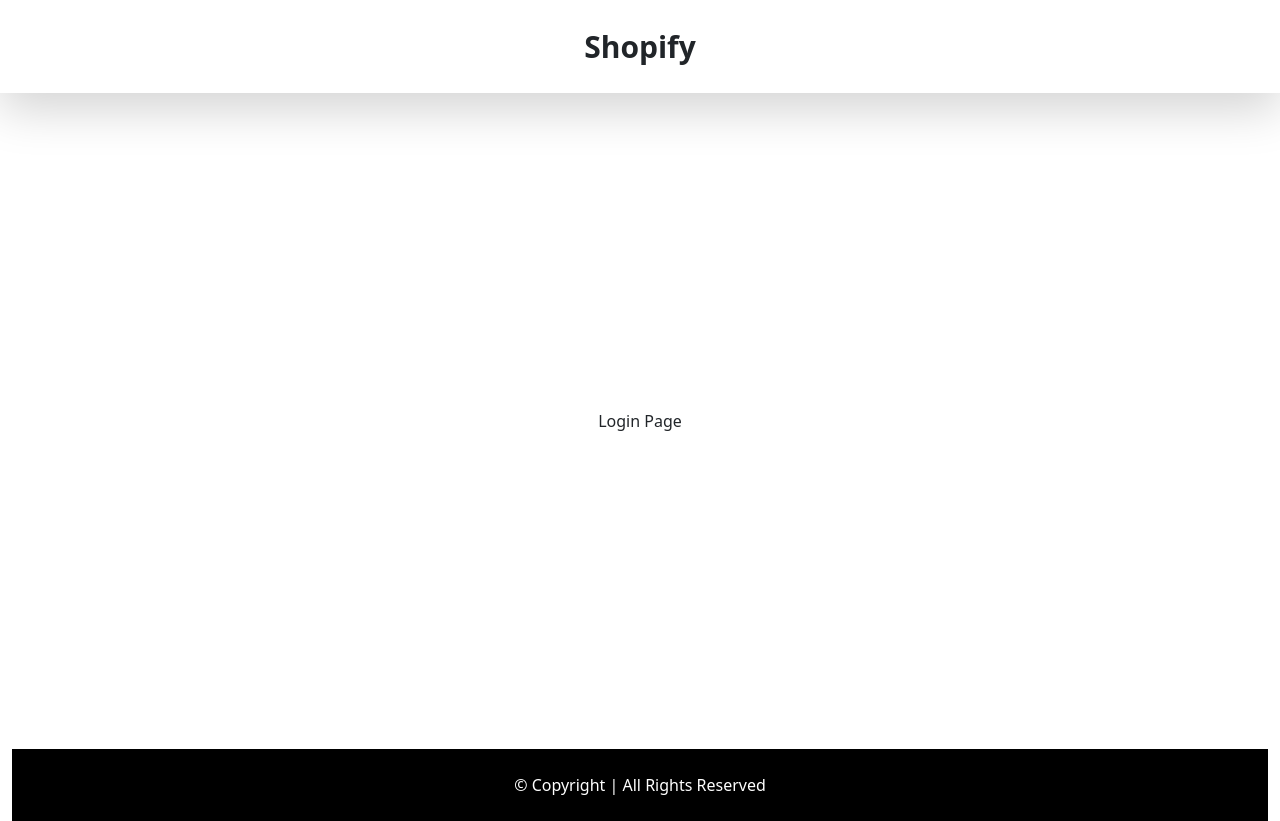
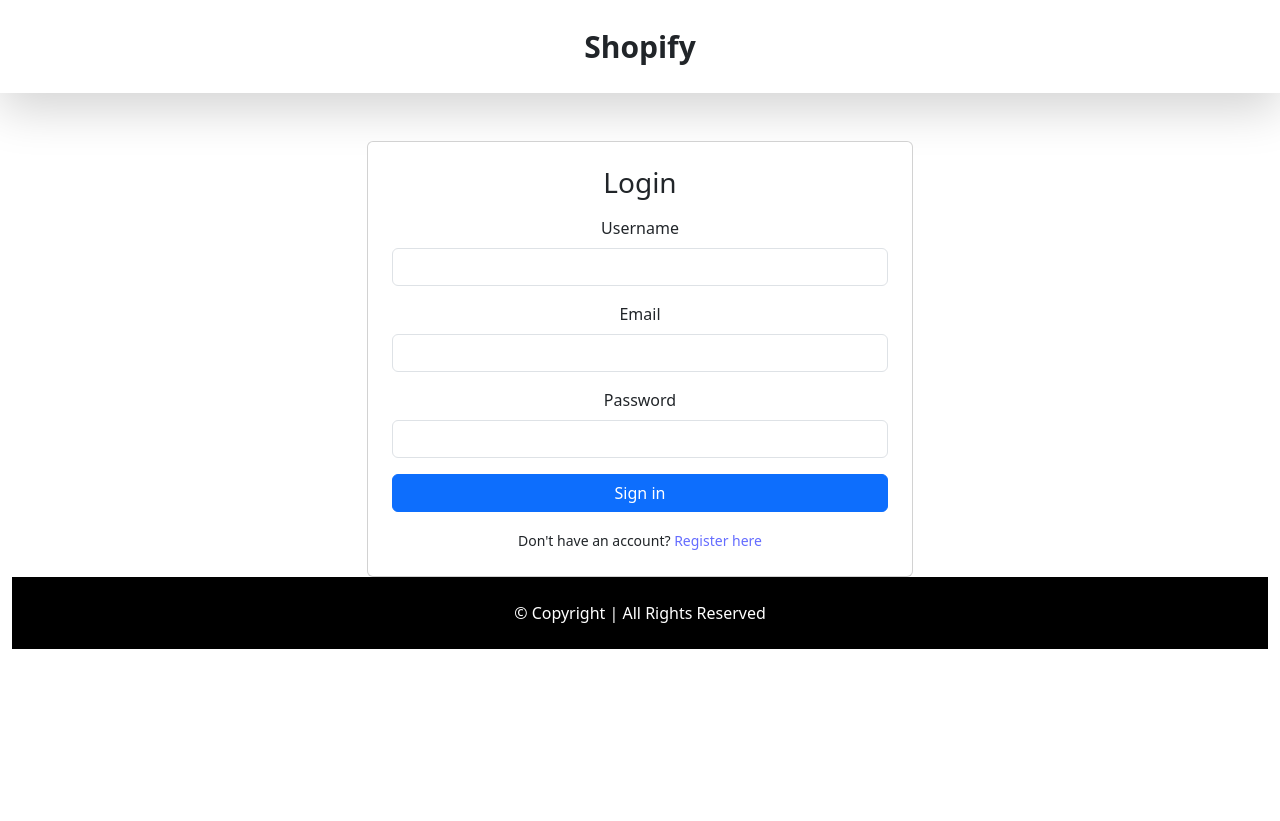
Before and after one commit to forever4tune/react-eshop-collab, a React (Vite) app: page /login in a window 1280 px wide. After the commit the page ends 800 px from the top, so only its background shows below. Built offline with nearby package versions, Linux system fonts and the light colour scheme.

Commit message:
feat:login UI

```diff
--- a/src/main.tsx
+++ b/src/main.tsx
@@ -1,12 +1,15 @@
 import { StrictMode } from "react";
 import { createRoot } from "react-dom/client";
-import 'bootstrap/dist/css/bootstrap.min.css';
-
+import "bootstrap/dist/css/bootstrap.min.css";
+import { store } from "./redux/store.ts";
 import "./index.css";
 import App from "./App.tsx";
+import { Provider } from "react-redux";
 
 createRoot(document.getElementById("root")!).render(
   <StrictMode>
-      <App/>
+    <Provider store={store}>
+      <App />
+    </Provider>
   </StrictMode>
 );
--- a/src/pages/Login.tsx
+++ b/src/pages/Login.tsx
@@ -1,9 +1,75 @@
+import React, { useState } from "react";
+import { useDispatch } from "react-redux";
+import { useNavigate, Link } from "react-router-dom";
+import { loginUser } from "../redux/features/authSlice";
+import type { AppDispatch } from "../redux/store.ts";
+import styles from "./login.module.css";
 
 const Login = () => {
-    return (
-        <div className="main">
-            <div>Login Page</div>
+  const dispatch = useDispatch<AppDispatch>();
+  const navigate = useNavigate();
+  const [username, setUsername] = useState("");
+  const [email, setEmail] = useState("");
+  const [password, setPassword] = useState("");
+
+  const handleLogin = (e: React.FormEvent) => {
+    e.preventDefault();
+    const token = btoa(`${email}:${Date.now()}`);
+    dispatch(
+      loginUser({ user: { id: Date.now(), name: username, email }, token })
+    );
+    navigate("/");
+  };
+
+  return (
+    <div className="container mt-5">
+      <div className="row justify-content-center">
+        <div className="col-md-6">
+          <div className="card p-4">
+            <h3 className="mb-3">Login</h3>
+            <div className={styles.imageContainer}>
+              <div className="mb-3">
+                <label className="form-label">Username</label>
+                <input
+                  className="form-control"
+                  value={username}
+                  onChange={(e) => setUsername(e.target.value)}
+                />
+              </div>
+              <div className="mb-3">
+                <label className="form-label">Email</label>
+                <input
+                  className="form-control"
+                  value={email}
+                  onChange={(e) => setEmail(e.target.value)}
+                />
+              </div>
+              <div className="mb-3">
+                <label className="form-label">Password</label>
+                <input
+                  type="password"
+                  className="form-control"
+                  value={password}
+                  onChange={(e) => setPassword(e.target.value)}
+                />
+              </div>
+              <button
+                className="btn btn-primary w-100"
+                type="button"
+                onClick={handleLogin}
+              >
+                Sign in
+              </button>
+            </div>
+            <div className="mt-3 text-center">
+              <small>
+                Don't have an account? <Link to="/register">Register here</Link>
+              </small>
+            </div>
+          </div>
         </div>
-    )
-}
+      </div>
+    </div>
+  );
+};
 export default Login;
--- /dev/null
+++ b/src/pages/login.module.css
@@ -0,0 +1,3 @@
+.login-title {
+  color: red;
+}
--- /dev/null
+++ b/src/redux/features/authSlice.ts
@@ -0,0 +1,42 @@
+import {createSlice, type PayloadAction} from '@reduxjs/toolkit';
+
+type User = {
+  id: number;
+  name: string;
+  email: string;
+};
+
+interface AuthState {
+  user: User | null;
+  token: string | null;
+}
+
+const persistedUser = (() => {
+  try {
+    const raw = localStorage.getItem('auth')
+    return raw ? JSON.parse(raw) as AuthState : {user: null, token: null};
+  } catch {
+    return {user: null, token: null};
+  }
+})();
+
+const initialState: AuthState = persistedUser;
+
+const authSlice = createSlice({
+  name: 'auth',
+  initialState,
+  reducers: {
+    loginUser(state, action: PayloadAction<{user: User; token: string}>) {
+      state.user = action.payload.user;
+      state.token = action.payload.token;
+      localStorage.setItem('auth', JSON.stringify(state));
+    },
+    logoutUser(state) {
+      state.user = null;
+      state.token = null;
+      localStorage.removeItem('auth');
+    },
+  },
+});
+export const {loginUser, logoutUser} = authSlice.actions;
+export default authSlice.reducer;
--- a/src/redux/store.ts
+++ b/src/redux/store.ts
@@ -0,0 +1,11 @@
+import {configureStore} from "@reduxjs/toolkit";
+import authReducer from "./features/authSlice";
+
+export const store = configureStore({
+  reducer: {
+    auth: authReducer
+  },
+});
+
+export type RootState = ReturnType<typeof store.getState>;
+export type AppDispatch = typeof store.dispatch;
```
